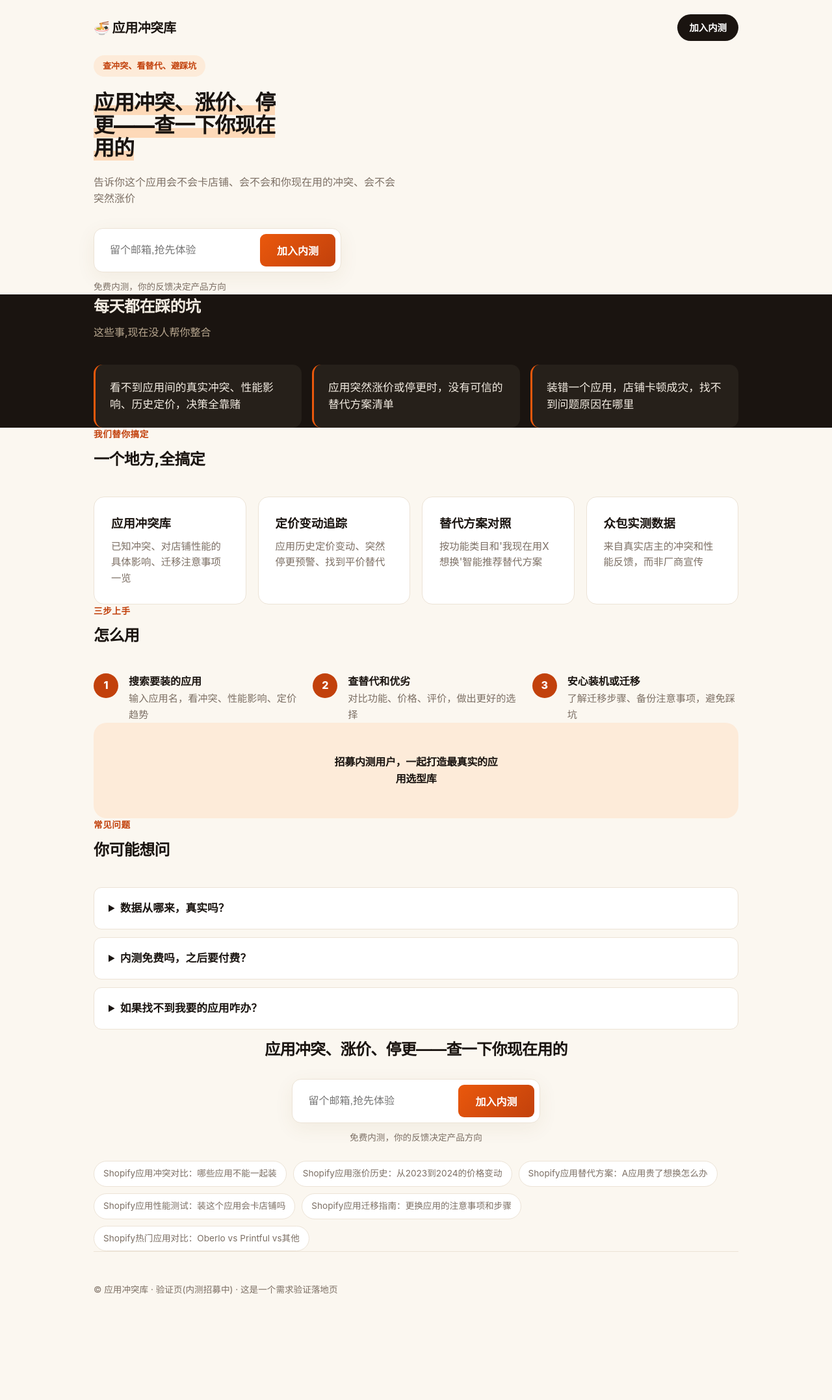
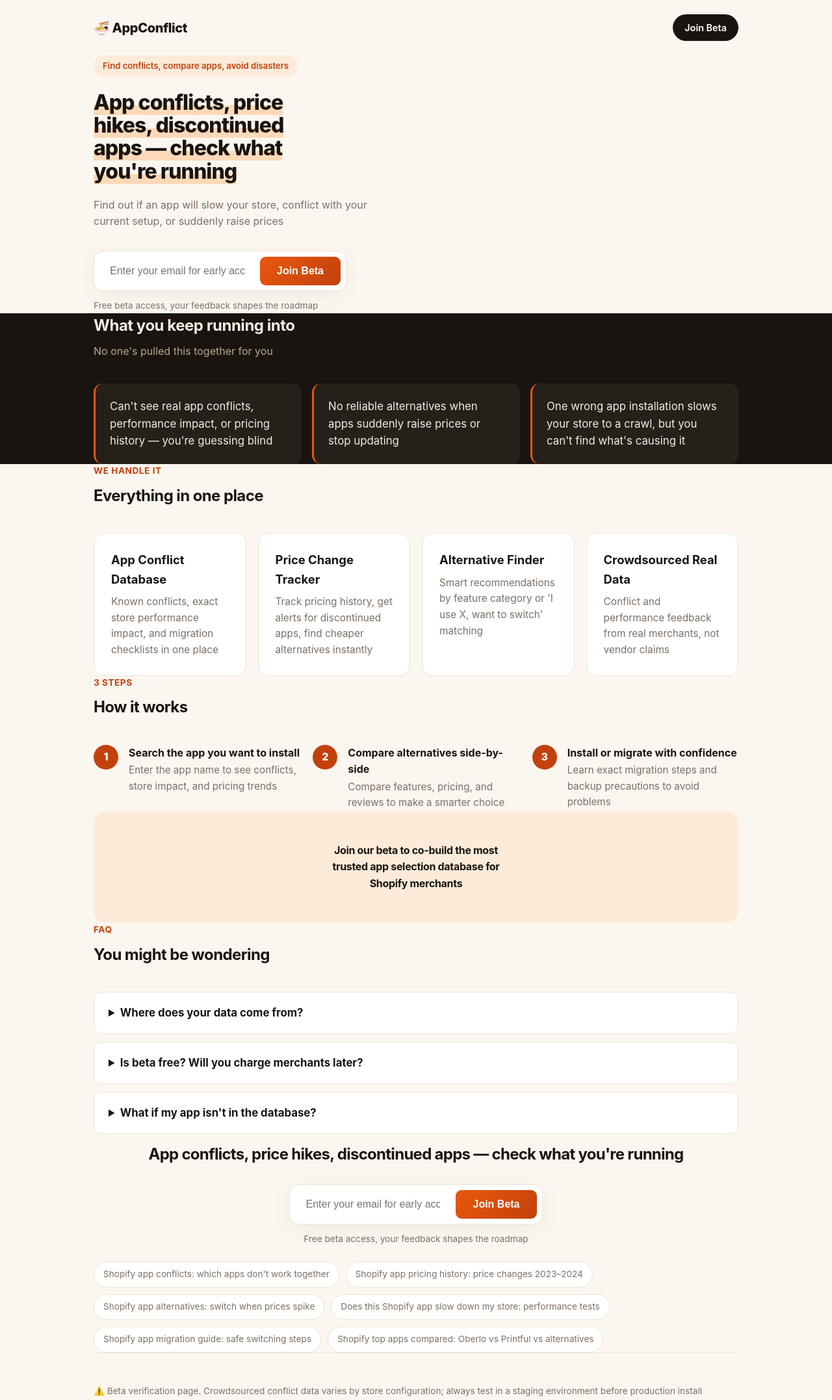
Before and after one commit to h2652908721-collab/shopify-app-conflict-checker, a plain HTML site: page index.html in a window 1280 px wide. Shown: the top 2154 px of the page at 65% size. Before the commit the page ends 2044 px from the top, so only its background shows below. Drawn offline with Linux system fonts and the light colour scheme.

Commit message:
relang to en

```diff
--- a/index.html
+++ b/index.html
@@ -1,6 +1,6 @@
-<!doctype html><html lang="zh-CN"><head>
+<!doctype html><html lang="en"><head>
 <meta charset="utf-8"><meta name="viewport" content="width=device-width,initial-scale=1">
-<title>应用冲突库 — 查冲突、看替代、避踩坑</title><link rel="canonical" href="https://h2652908721-collab.github.io/shopify-app-conflict-checker/"><meta name="description" content="查冲突、看替代、避踩坑"><meta property="og:type" content="website"><meta property="og:title" content="应用冲突库 — 查冲突、看替代、避踩坑"><meta property="og:description" content="查冲突、看替代、避踩坑"><meta property="og:url" content="https://h2652908721-collab.github.io/shopify-app-conflict-checker/">
+<title>AppConflict — Find conflicts, compare apps, avoid disasters</title>
 <style>
 :root{--ink:#1a1410;--bg:#fbf7f0;--card:#fff;--brand:#c2410c;--brand2:#ea580c;
 --muted:#7c6f64;--line:#ece3d6;--space:clamp(3.5rem,2rem+6vw,7rem)}
@@ -61,31 +61,31 @@ footer{padding:48px 0;color:var(--muted);font-size:.85rem;border-top:1px solid v
 </style><script data-goatcounter="https://friday-lab.goatcounter.com/count" async src="//gc.zgo.at/count.js"></script>
 </head><body>
 <div class="wrap">
-<header><div class="logo">🍜 应用冲突库</div><a class="nav-cta" href="#join">加入内测</a></header>
+<header><div class="logo">🍜 AppConflict</div><a class="nav-cta" href="#join">Join Beta</a></header>
 <div class="hero">
-<span class="badge">查冲突、看替代、避踩坑</span>
-<h1><span class="hl">应用冲突、涨价、停更——查一下你现在用的</span></h1>
-<p class="sub">告诉你这个应用会不会卡店铺、会不会和你现在用的冲突、会不会突然涨价</p>
+<span class="badge">Find conflicts, compare apps, avoid disasters</span>
+<h1><span class="hl">App conflicts, price hikes, discontinued apps — check what you're running</span></h1>
+<p class="sub">Find out if an app will slow your store, conflict with your current setup, or suddenly raise prices</p>
 <div id="join" class="cta-row">
-<form class="form" action="https://formsubmit.co/2734e0f49605680196bfc44f5cca0531" method="POST"><input type="hidden" name="_subject" value="应用冲突库 — 新内测申请"><input type="hidden" name="_captcha" value="false"><input type="hidden" name="_template" value="table"><input type="email" name="email" required placeholder="留个邮箱,抢先体验"><button type="submit">加入内测</button></form></div>
-<p class="cta-sub">免费内测，你的反馈决定产品方向</p>
+<form class="form" action="https://formsubmit.co/2734e0f49605680196bfc44f5cca0531" method="POST"><input type="hidden" name="_subject" value="AppConflict — early access request"><input type="hidden" name="_captcha" value="false"><input type="hidden" name="_template" value="table"><input type="email" name="email" required placeholder="Enter your email for early access"><button type="submit">Join Beta</button></form></div>
+<p class="cta-sub">Free beta access, your feedback shapes the roadmap</p>
 </div></div>
 <div class="pains"><div class="wrap">
-<h2>每天都在踩的坑</h2><p class="lead">这些事,现在没人帮你整合</p>
-<ul><li>看不到应用间的真实冲突、性能影响、历史定价，决策全靠赌</li><li>应用突然涨价或停更时，没有可信的替代方案清单</li><li>装错一个应用，店铺卡顿成灾，找不到问题原因在哪里</li></ul></div></div>
+<h2>What you keep running into</h2><p class="lead">No one's pulled this together for you</p>
+<ul><li>Can't see real app conflicts, performance impact, or pricing history — you're guessing blind</li><li>No reliable alternatives when apps suddenly raise prices or stop updating</li><li>One wrong app installation slows your store to a crawl, but you can't find what's causing it</li></ul></div></div>
 <div class="wrap">
-<section class="block"><div class="eyebrow">我们替你搞定</div>
-<h2 class="t">一个地方,全搞定</h2><div class="cards"><div class="card"><h3>应用冲突库</h3><p>已知冲突、对店铺性能的具体影响、迁移注意事项一览</p></div><div class="card"><h3>定价变动追踪</h3><p>应用历史定价变动、突然停更预警、找到平价替代</p></div><div class="card"><h3>替代方案对照</h3><p>按功能类目和'我现在用X想换'智能推荐替代方案</p></div><div class="card"><h3>众包实测数据</h3><p>来自真实店主的冲突和性能反馈，而非厂商宣传</p></div></div></section>
-<section class="block"><div class="eyebrow">三步上手</div>
-<h2 class="t">怎么用</h2><div class="steps"><div class="step"><span class="n">1</span><div><b>搜索要装的应用</b><p>输入应用名，看冲突、性能影响、定价趋势</p></div></div><div class="step"><span class="n">2</span><div><b>查替代和优劣</b><p>对比功能、价格、评价，做出更好的选择</p></div></div><div class="step"><span class="n">3</span><div><b>安心装机或迁移</b><p>了解迁移步骤、备份注意事项，避免踩坑</p></div></div></div></section>
-<div class="proof"><p>招募内测用户，一起打造最真实的应用选型库</p></div>
-<section class="block"><div class="eyebrow">常见问题</div>
-<h2 class="t">你可能想问</h2><details><summary>数据从哪来，真实吗？</summary><p>来自真实店主众包反馈和实测，会持续更新，绝不虚构</p></details><details><summary>内测免费吗，之后要付费？</summary><p>内测免费，商业化后通过App联盟分成，不额外收费店主</p></details><details><summary>如果找不到我要的应用咋办？</summary><p>可以提交众包数据，或选择付费定制查询其他应用的冲突</p></details></section>
+<section class="block"><div class="eyebrow">We handle it</div>
+<h2 class="t">Everything in one place</h2><div class="cards"><div class="card"><h3>App Conflict Database</h3><p>Known conflicts, exact store performance impact, and migration checklists in one place</p></div><div class="card"><h3>Price Change Tracker</h3><p>Track pricing history, get alerts for discontinued apps, find cheaper alternatives instantly</p></div><div class="card"><h3>Alternative Finder</h3><p>Smart recommendations by feature category or 'I use X, want to switch' matching</p></div><div class="card"><h3>Crowdsourced Real Data</h3><p>Conflict and performance feedback from real merchants, not vendor claims</p></div></div></section>
+<section class="block"><div class="eyebrow">3 steps</div>
+<h2 class="t">How it works</h2><div class="steps"><div class="step"><span class="n">1</span><div><b>Search the app you want to install</b><p>Enter the app name to see conflicts, store impact, and pricing trends</p></div></div><div class="step"><span class="n">2</span><div><b>Compare alternatives side-by-side</b><p>Compare features, pricing, and reviews to make a smarter choice</p></div></div><div class="step"><span class="n">3</span><div><b>Install or migrate with confidence</b><p>Learn exact migration steps and backup precautions to avoid problems</p></div></div></div></section>
+<div class="proof"><p>Join our beta to co-build the most trusted app selection database for Shopify merchants</p></div>
+<section class="block"><div class="eyebrow">FAQ</div>
+<h2 class="t">You might be wondering</h2><details><summary>Where does your data come from?</summary><p>Real merchant feedback and hands-on testing, continuously updated, never fabricated</p></details><details><summary>Is beta free? Will you charge merchants later?</summary><p>Beta is free. After launch, we monetize through app partner revenue sharing, zero direct merchant fees</p></details><details><summary>What if my app isn't in the database?</summary><p>Submit crowdsourced data or opt for paid custom conflict research for any app</p></details></section>
 <div class="foot-cta" id="join2">
-<h2>应用冲突、涨价、停更——查一下你现在用的</h2>
-<form class="form" action="https://formsubmit.co/2734e0f49605680196bfc44f5cca0531" method="POST"><input type="hidden" name="_subject" value="应用冲突库 — 新内测申请"><input type="hidden" name="_captcha" value="false"><input type="hidden" name="_template" value="table"><input type="email" name="email" required placeholder="留个邮箱,抢先体验"><button type="submit">加入内测</button></form>
-<p class="cta-sub">免费内测，你的反馈决定产品方向</p>
-<div class="seo"><span>Shopify应用冲突对比：哪些应用不能一起装</span><span>Shopify应用涨价历史：从2023到2024的价格变动</span><span>Shopify应用替代方案：A应用贵了想换怎么办</span><span>Shopify应用性能测试：装这个应用会卡店铺吗</span><span>Shopify应用迁移指南：更换应用的注意事项和步骤</span><span>Shopify热门应用对比：Oberlo vs Printful vs其他</span></div>
+<h2>App conflicts, price hikes, discontinued apps — check what you're running</h2>
+<form class="form" action="https://formsubmit.co/2734e0f49605680196bfc44f5cca0531" method="POST"><input type="hidden" name="_subject" value="AppConflict — early access request"><input type="hidden" name="_captcha" value="false"><input type="hidden" name="_template" value="table"><input type="email" name="email" required placeholder="Enter your email for early access"><button type="submit">Join Beta</button></form>
+<p class="cta-sub">Free beta access, your feedback shapes the roadmap</p>
+<div class="seo"><span>Shopify app conflicts: which apps don't work together</span><span>Shopify app pricing history: price changes 2023–2024</span><span>Shopify app alternatives: switch when prices spike</span><span>Does this Shopify app slow down my store: performance tests</span><span>Shopify app migration guide: safe switching steps</span><span>Shopify top apps compared: Oberlo vs Printful vs alternatives</span></div>
 </div>
-<footer>© 应用冲突库 · 验证页(内测招募中) · 这是一个需求验证落地页</footer>
+<footer><p style="margin-bottom:10px">⚠️ Beta verification page. Crowdsourced conflict data varies by store configuration; always test in a staging environment before production install</p>© AppConflict · Beta — demand-validation page</footer>
 </div></div></body></html>
```
Also changed, not shown: copy.json (added, +70 -0 lines).
